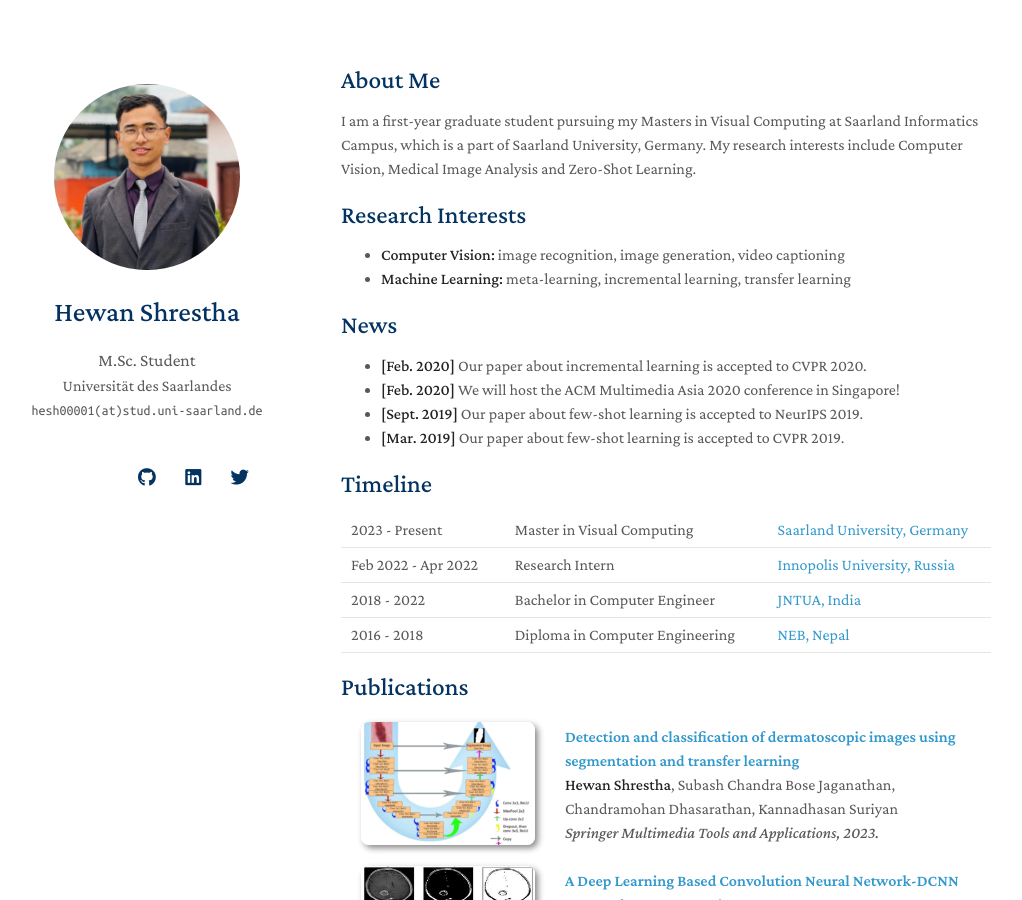
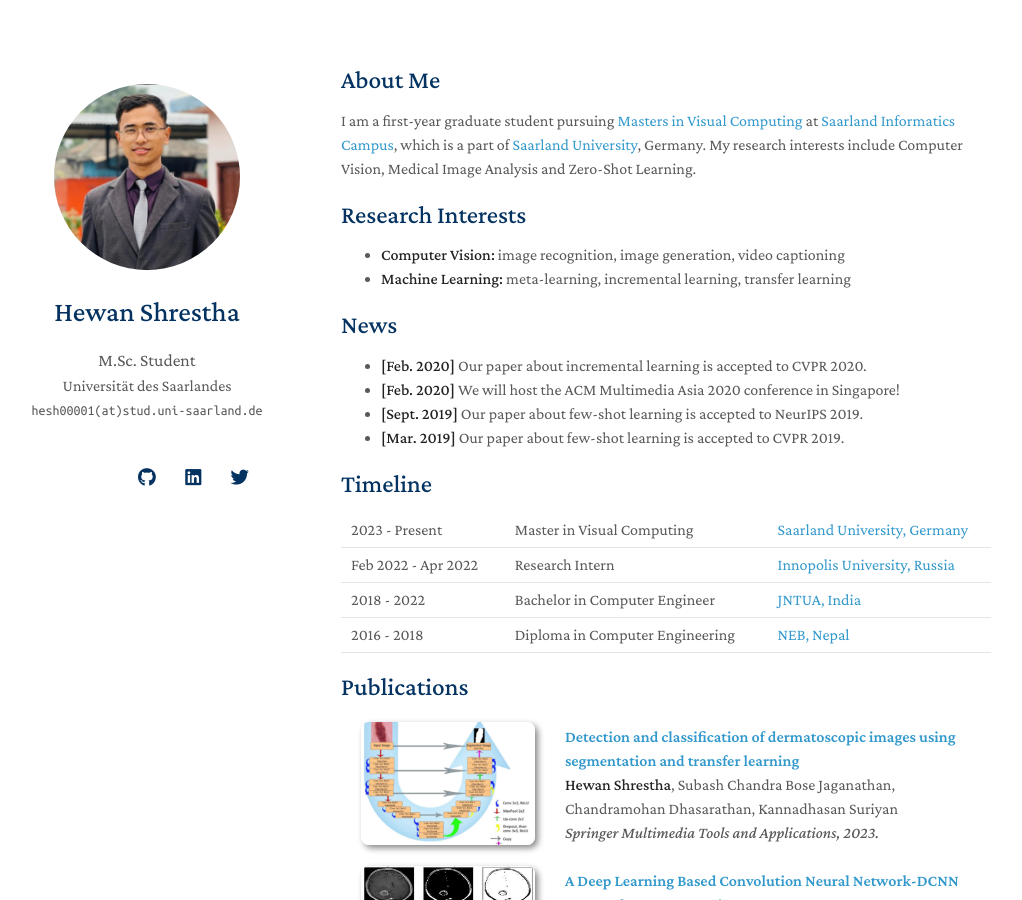
Before and after one commit to hewanshrestha/hewanshrestha.github.io, a Jekyll site: the page built from index.md, in a window 1280 px wide and 900 px high. Shown: the whole window, without its empty margins (129-1151 px from the left). Built offline with Jekyll 4.4.1, drawn with Linux system fonts in a browser that asks for light colours; nearby versions of some CDN libraries; a style sheet for code colours, icons or effects is not loaded; our own code applies the rules of GitHub Pages for plain Markdown files.

```diff
--- a/index.md
+++ b/index.md
@@ -4,7 +4,7 @@ layout: homepage
 
 ## About Me
 
-I am a first-year graduate student pursuing my Masters in Visual Computing at Saarland Informatics Campus, which is a part of Saarland University, Germany. My research interests include Computer Vision, Medical Image Analysis and Zero-Shot Learning.
+I am a first-year graduate student pursuing <a href="http://www.master-visual-computing.de/">Masters in Visual Computing</a> at <a href="https://saarland-informatics-campus.de/">Saarland Informatics Campus</a>, which is a part of <a href="https://uni-saarland.de/en/">Saarland University</a>, Germany. My research interests include Computer Vision, Medical Image Analysis and Zero-Shot Learning.
 
 ## Research Interests
 
```
